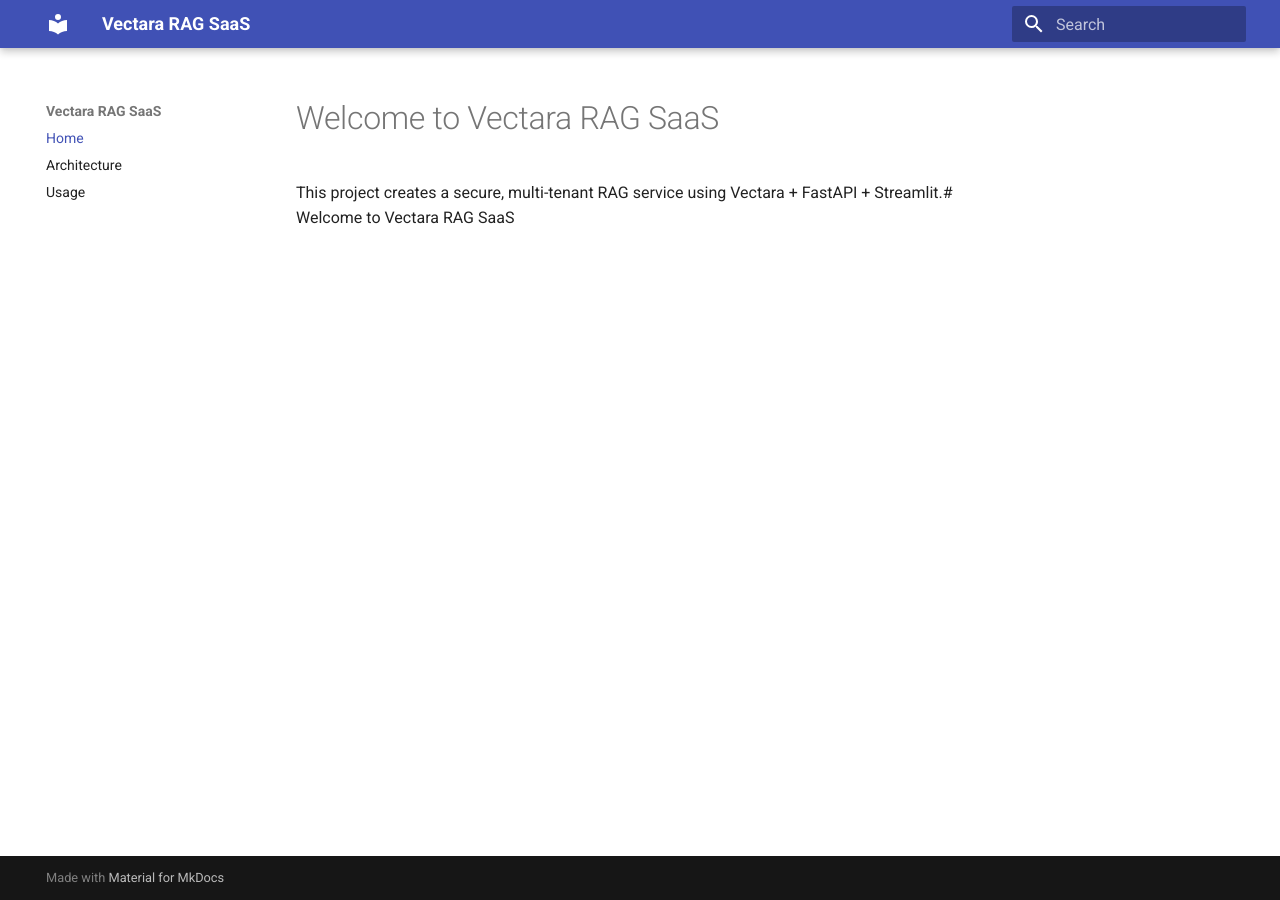
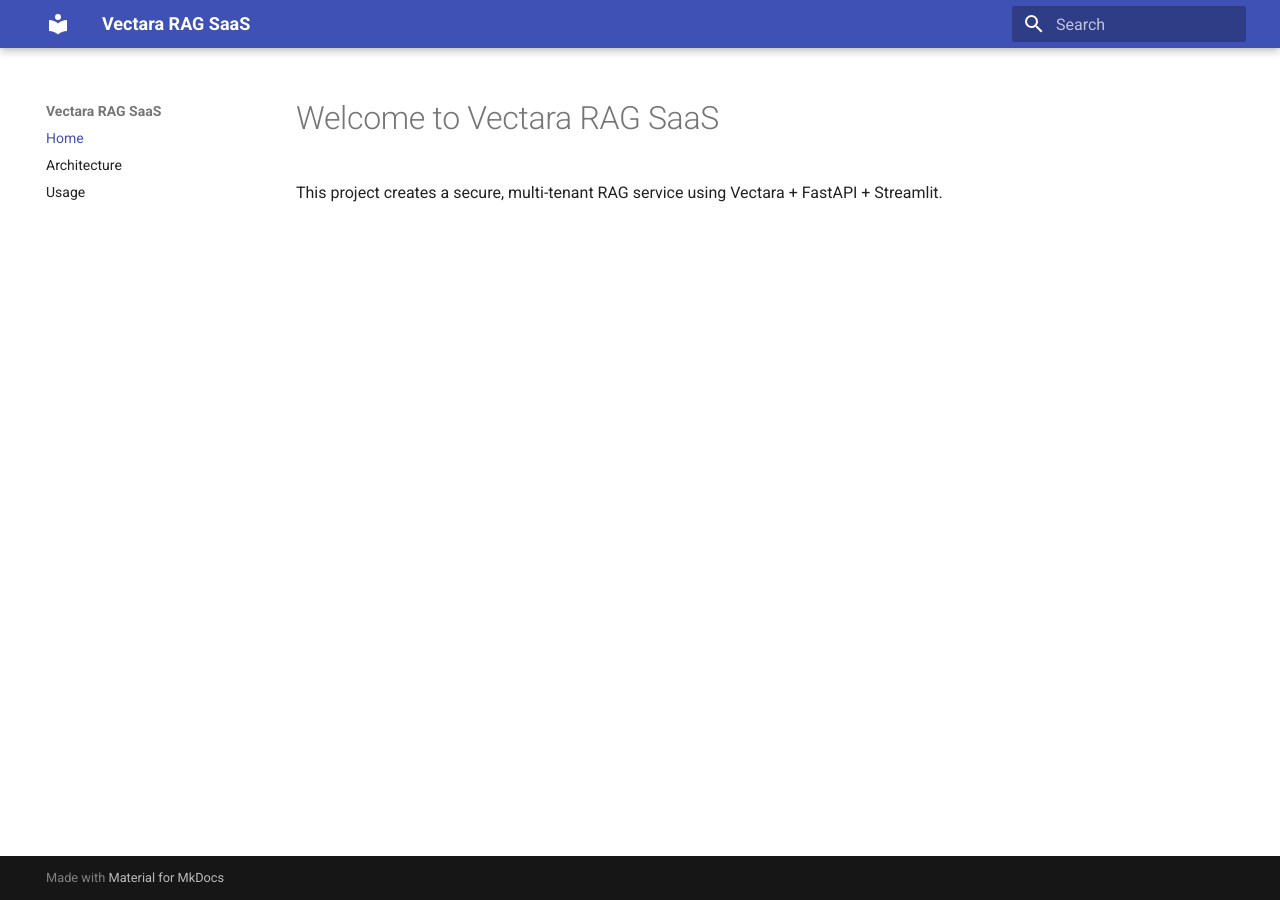
Before and after one commit to Michael-A-Fry/gendata-rag-saas, an MkDocs documentation site: the page built from docs/index.md, in a window 1280 px wide. Built offline with MkDocs 1.6.1 and Material for MkDocs 9.7.7, drawn with Linux system fonts in a browser that asks for light colours.

Commit message:
Update doc remove duplicate text

```diff
--- a/docs/index.md
+++ b/docs/index.md
@@ -1,3 +1,3 @@
 # Welcome to Vectara RAG SaaS
 
-This project creates a secure, multi-tenant RAG service using Vectara + FastAPI + Streamlit.# Welcome to Vectara RAG SaaS
+This project creates a secure, multi-tenant RAG service using Vectara + FastAPI + Streamlit.
```
